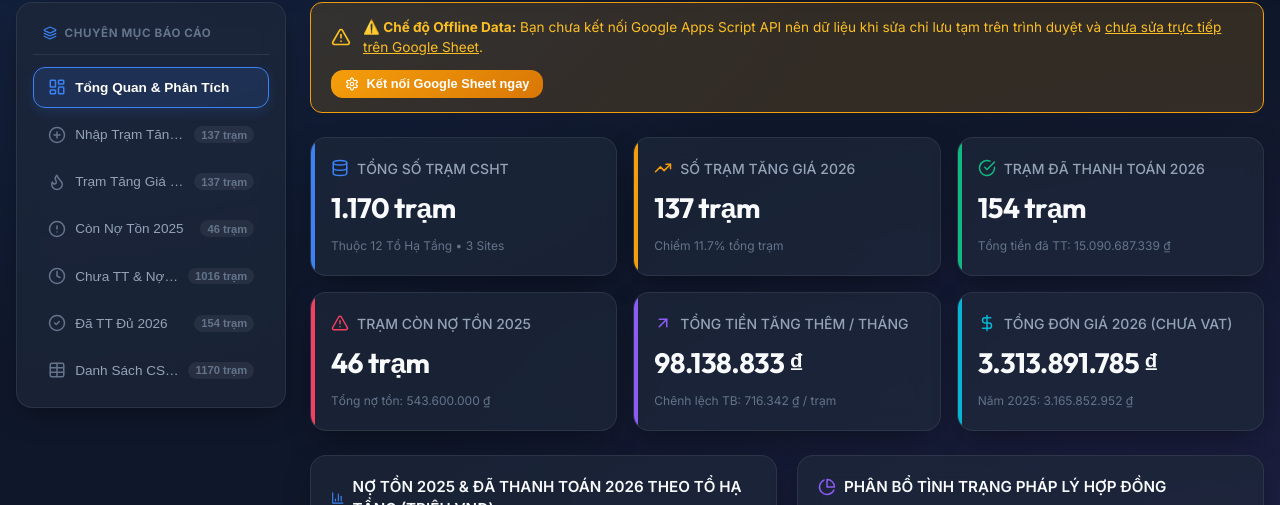
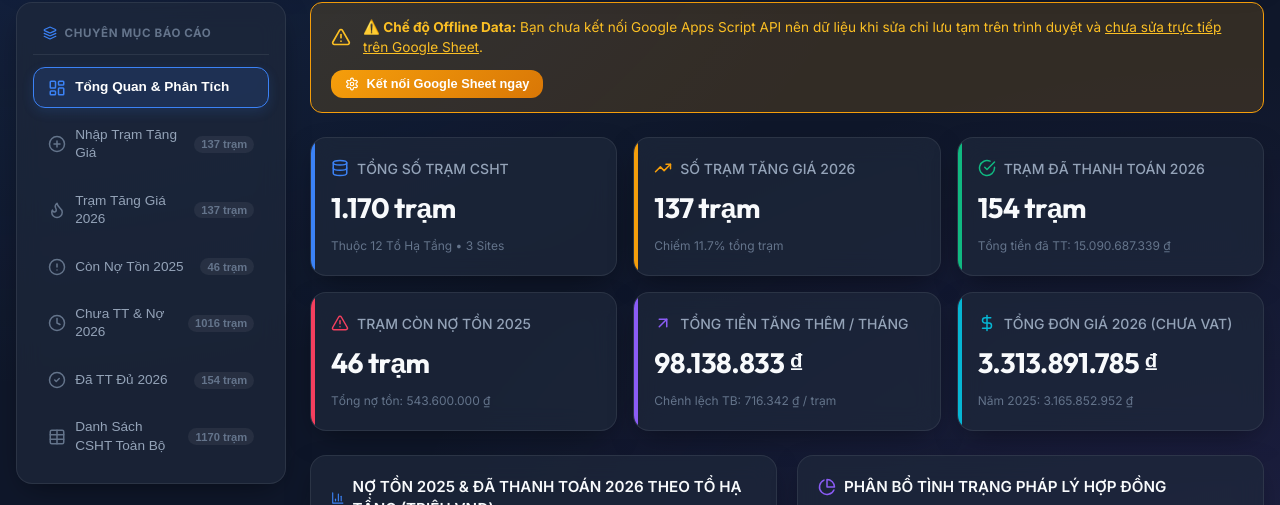
Before and after one commit to ttkdvp-prog/congnoCSHT, a React (Vite) app: page / in a window 1280 px wide. Shown: the part 176-681 px from the top of the page. Built offline with nearby package versions, Linux system fonts and the light colour scheme; no server answers.

Commit message:
Allow sidebar tab labels to wrap onto multiple lines without truncating

```diff
--- a/src/components/TabBar.jsx
+++ b/src/components/TabBar.jsx
@@ -108,9 +108,9 @@ export default function TabBar({ activeTab, onTabChange, counts }) {
               if (!isActive) e.currentTarget.style.background = 'transparent';
             }}
           >
-            <div style={{ display: 'flex', alignItems: 'center', gap: '0.6rem', minWidth: 0 }}>
+            <div style={{ display: 'flex', alignItems: 'center', gap: '0.6rem', minWidth: 0, flex: 1 }}>
               <Icon size={18} style={{ color: isActive ? tab.color : 'var(--text-muted)', flexShrink: 0 }} />
-              <span style={{ whiteSpace: 'nowrap', overflow: 'hidden', textOverflow: 'ellipsis' }}>{tab.label}</span>
+              <span style={{ whiteSpace: 'normal', wordBreak: 'break-word', lineHeight: 1.35, textAlign: 'left' }}>{tab.label}</span>
             </div>
             {tab.badge && (
               <span
```
